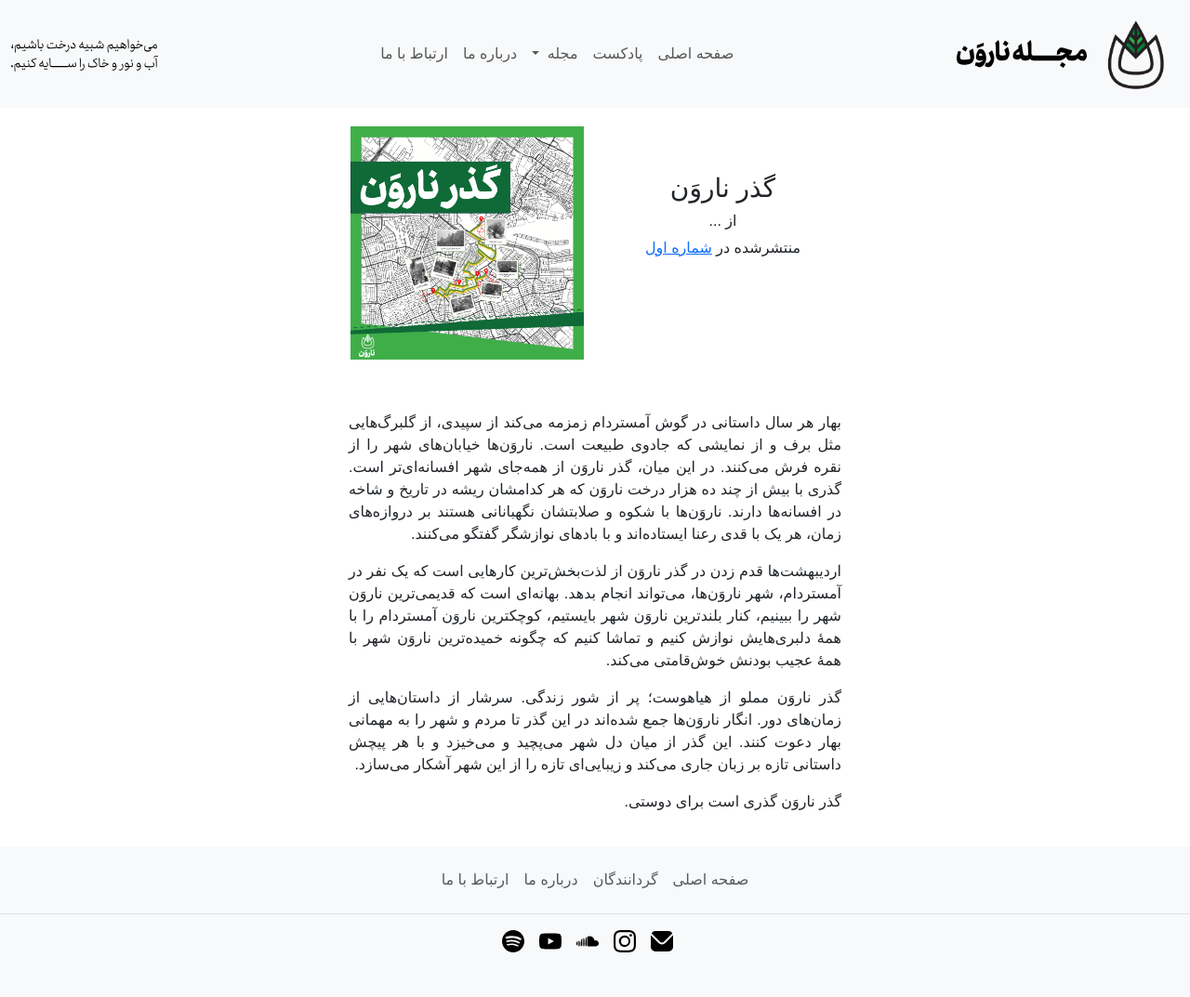
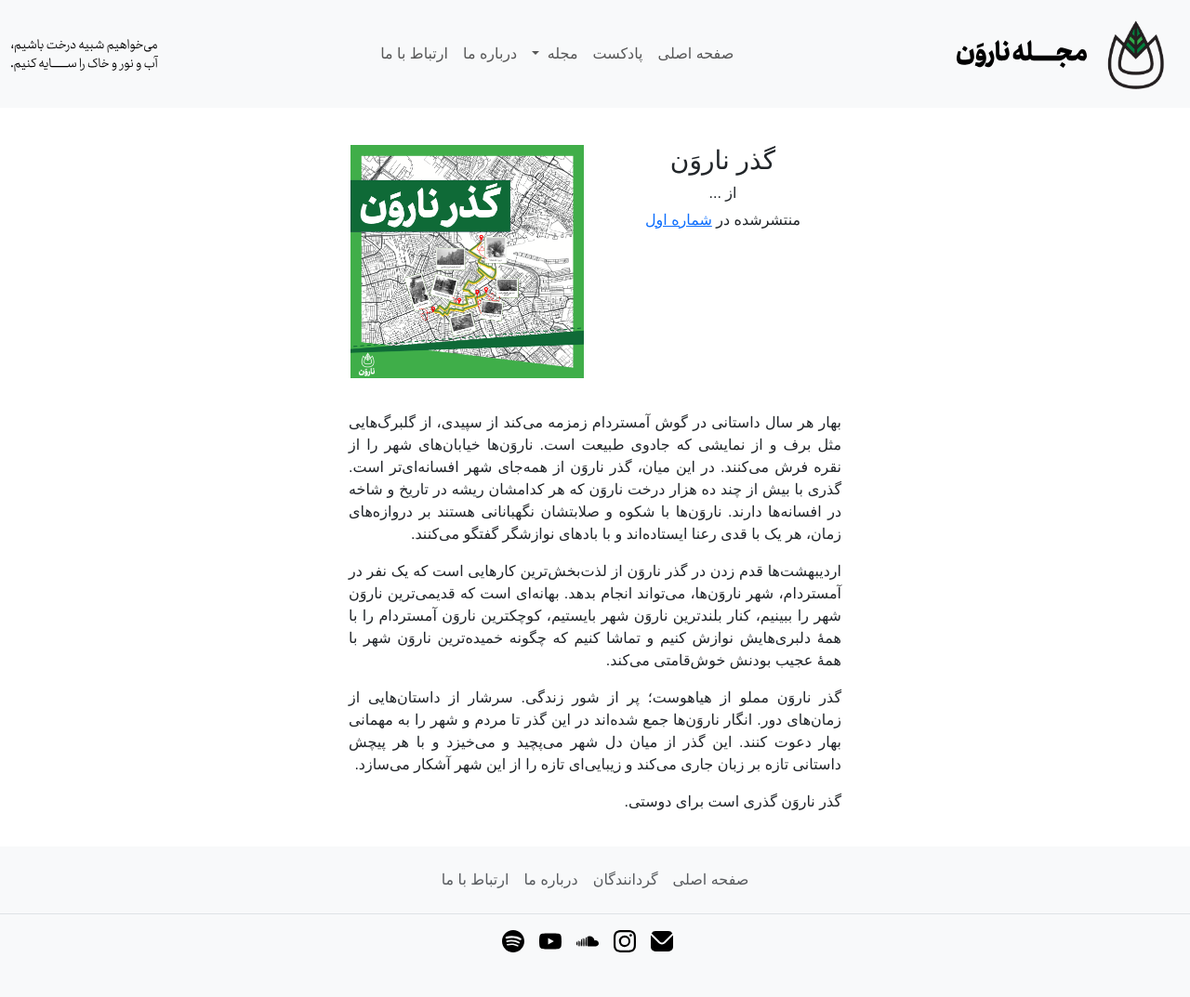
Before and after one commit to NaarvanMag/naarvanmag.github.io, a Jekyll site: the page built from شماره اول. آ مثل آغاز، مثل آمستردام/_posts/2024-01-03-گذر نارون.markdown, in a window 1280 px wide. Shown: the whole page at 93% size. Built offline with Jekyll 4.4.1, drawn with Linux system fonts in a browser that asks for light colours; nearby versions of some CDN libraries; a style sheet for code colours, icons or effects is not loaded.

Commit message:
Move a common style to the default template

```diff
--- a/_layouts/archive.html
+++ b/_layouts/archive.html
@@ -3,7 +3,7 @@
 ---
 <div class="col-sm-12 col-lg-8 offset-lg-2">
 
-    <div class="row" style="margin-top: 50px">
+    <div class="row">
         <h2 class="text-center">{{ page.title }}</h2>
     </div>
     <hr class="hr" />
--- a/_layouts/default.html
+++ b/_layouts/default.html
@@ -91,7 +91,7 @@
         </div>
     </nav>
 
-    <div class="container">
+    <div class="container" style="margin-top: 40px; margin-bottom: 20px;">
         {{ content }}
     </div>
 
--- a/_layouts/home.html
+++ b/_layouts/home.html
@@ -4,7 +4,7 @@
 
 <div class="col-sm-12 col-lg-8 offset-lg-2">
 
-  <div class="row" style="margin-top: 50px">
+  <div class="row">
     {% for cat in site.categories reversed %}
       <div class="col-sm-12 col-lg-10 offset-lg-1">
           <h2 class="text-center">{{ cat[0] }}</h2>
--- a/_layouts/post.html
+++ b/_layouts/post.html
@@ -1,8 +1,8 @@
 ---
 layout: default
 ---
-<div class="row" style="padding: 20px;">
-    <div class="col-lg-3 offset-lg-3 col-sm-12 text-center" style="margin-top: 50px; margin-bottom: 20px;">
+<div class="row" style="padding: 20px; padding-top: 0;">
+    <div class="col-lg-3 offset-lg-3 col-sm-12 text-center" style="padding-bottom: 10px;">
         <h3>{{ page.title }}</h3>
         <h6><span style="font-weight: normal;">از</span> {{ page.author }}</h6>
         <h7>منتشرشده در <a href="{{ page.nlink }}">{{ page.ntext }}</a></h7>
@@ -12,7 +12,7 @@
     </div>
 </div>
 <div class="row">
-    <div class="col-lg-6 offset-lg-3 col-sm-12" style="padding: 20px;">
+    <div class="col-lg-6 offset-lg-3 col-sm-12" style="padding-left: 20px; padding-right: 20px;">
         <p>
             {{ content }}
         </p>
--- a/_layouts/simple.html
+++ b/_layouts/simple.html
@@ -2,7 +2,7 @@
 layout: default
 ---
 <div class="col-lg-6 offset-lg-3 col-sm-12">
-    <div class="row" style="margin-top: 50px; margin-bottom: 20px;">
+    <div class="row">
         <h3>{{ page.title }}</h3>
     </div>
     <div class="row">
--- a/pages/main.html
+++ b/pages/main.html
@@ -6,7 +6,7 @@
 
 <div class="col-sm-12 col-lg-8 offset-lg-2">
 
-  <div class="row" style="margin-top: 50px">
+  <div class="row">
 
     <div class="card col-sm-12 col-lg-4 offset-lg-2 order-2 order-lg-1" style="margin-bottom: 10px; border: none;">
       <a href="/archive/1" style="text-decoration:none;color: inherit;">
```
